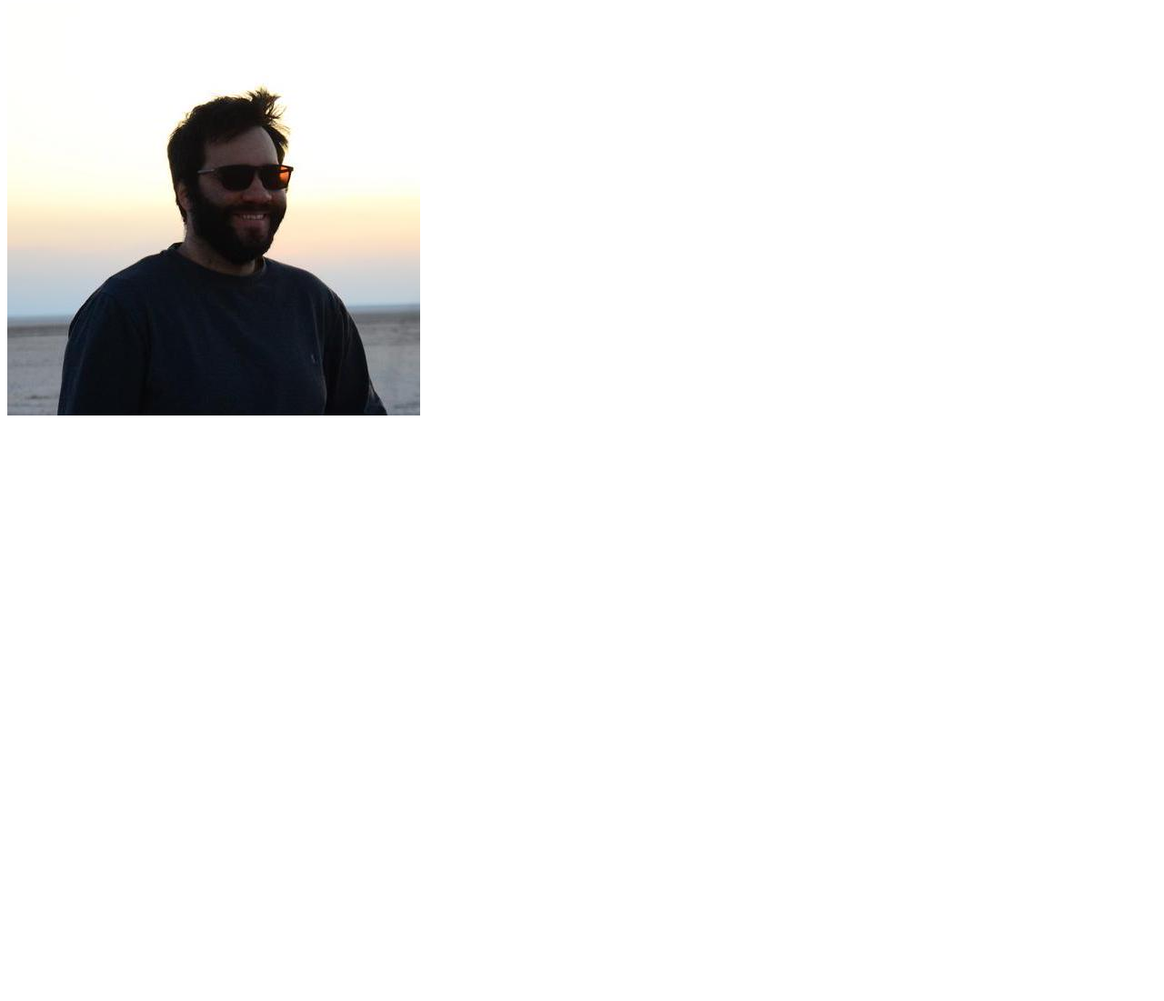
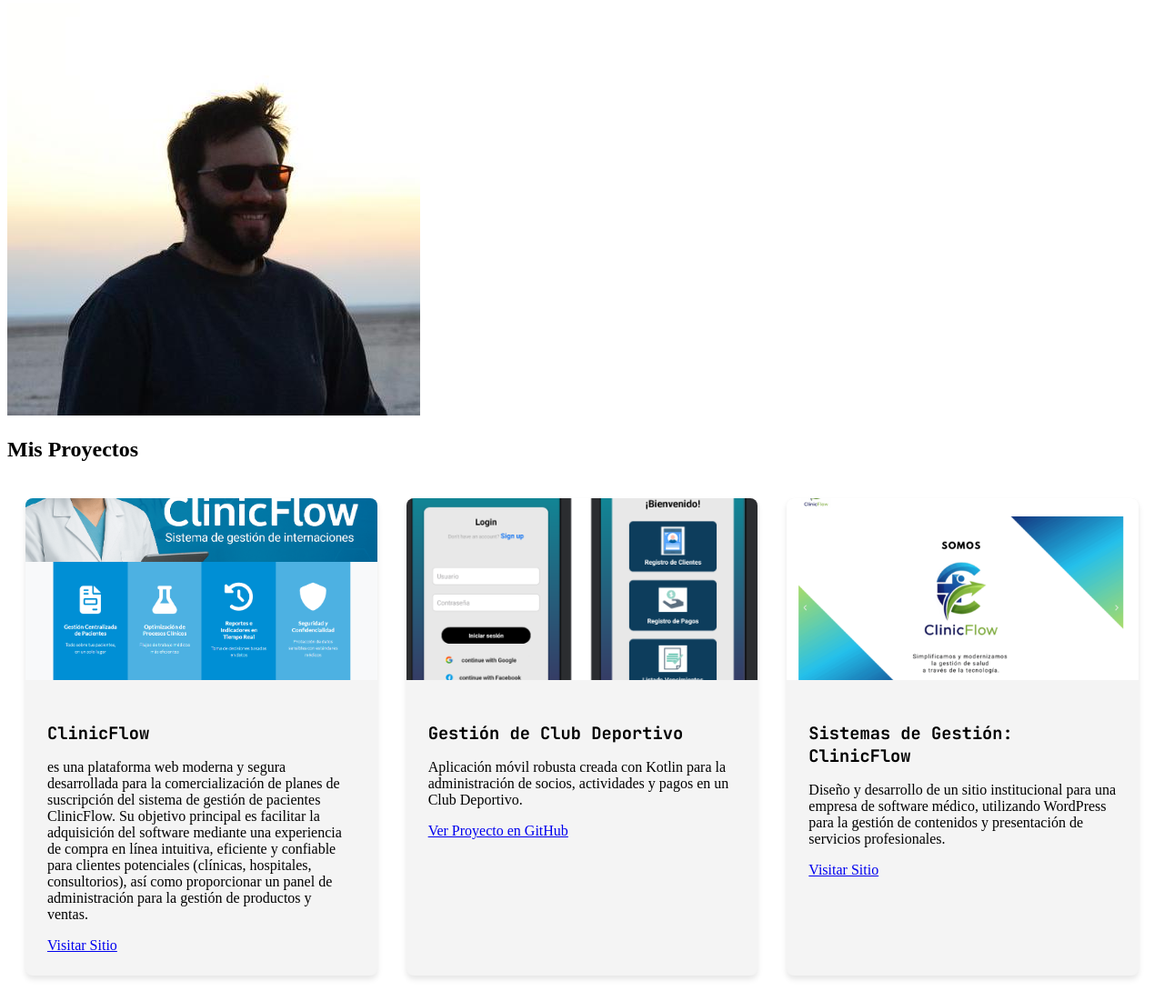
Before and after one commit to mikefink22/IFTS29-FrontEnd-FPO1, a plain HTML site: page index.html in a window 1280 px wide. Shown: the part 284-1385 px from the top of the page at 91% size. Before the commit the page ends 800 px from the top, so only its background shows below. Drawn offline with Linux system fonts and the light colour scheme.

Commit message:
feat: section - mis proyectos

```diff
--- a/css/styles.css
+++ b/css/styles.css
@@ -0,0 +1,37 @@
+/* Contenedor principal con Grid para las columnas */
+.contenedor-grid {
+    display: grid;
+    grid-template-columns: repeat(auto-fit, minmax(300px, 1fr)); /* Responsivo según el PDF */
+    gap: 2rem; /* Espaciado entre tarjetas */
+    padding: 20px;
+}
+
+/* Estilo de la tarjeta individual */
+.tarjeta {
+    background-color: #f4f4f4;
+    border-radius: 8px;
+    overflow: hidden;
+    transition: transform 0.3s ease; /* Transición obligatoria para efecto hover */
+    box-shadow: 0 4px 6px rgba(0,0,0,0.1);
+}
+
+/* Animación: Efecto hover requerido por la consigna */
+.tarjeta:hover {
+    transform: translateY(-10px); /* La tarjeta sube levemente al pasar el mouse */
+}
+
+/* Imagen responsiva dentro de la tarjeta */
+.tarjeta img {
+    width: 100%;
+    height: 200px;
+    object-fit: cover; /* Ajusta la imagen sin deformarla */
+}
+
+.tarjeta-contenido {
+    padding: 1.5rem;
+}
+
+.tarjeta-contenido h3 {
+    font-family: 'JetBrains Mono', monospace; /* Aplicación de fuente seleccionada */
+    margin-bottom: 1rem;
+}
--- a/index.html
+++ b/index.html
@@ -23,7 +23,7 @@
     <nav>
         <ul>
             <li><a href="#sobre-mi"></a>Sobre mí</li>
-            <li><a href="#proyectos"></a>Mis Proyectos</li>
+            <li><a href="#tarjetas"></a>Mis Proyectos</li>
             <li><a href="#contacto"></a>Contáctame</li>
         </ul>
     </nav>
@@ -38,8 +38,50 @@
             <img src="img/fotoPerfil.jpg"
                 alt="Foto de Mike en un paisaje abierto durante el atardecer, utilizando anteojos de sol.">
         </section>
-        <section>
 
+        <section id="tarjetas">
+            <!-- Esta sección será ampliada/mejorada con nuevos proyectos a medida que crezca mi portafolio -->
+            <h2>Mis Proyectos</h2>
+            <div class="contenedor-grid">
+                <article class="tarjeta">
+                    <img src="img/clinicflow.png"
+                        alt="Captura de pantalla de la página de inicio de ClinicFlow, sistema de gestión médica">
+                    <div class="tarjeta-contenido">
+                        <h3>ClinicFlow</h3>
+                        <p>es una plataforma web moderna y segura desarrollada para la comercialización de planes de
+                            suscripción del sistema de gestión de pacientes ClinicFlow. Su objetivo principal es
+                            facilitar la adquisición del software mediante una experiencia de compra en línea intuitiva,
+                            eficiente y confiable para clientes potenciales (clínicas, hospitales, consultorios), así
+                            como proporcionar un panel de administración para la gestión de productos y ventas.</p>
+                        <a href="https://ispc-web-2025.github.io/ClinicFlow/front" class="btn-repo"
+                            target="_blank">Visitar Sitio</a>
+                    </div>
+                </article>
+
+                <article class="tarjeta">
+                    <img src="img/club-deportivo.png"
+                        alt="Interfaz de la aplicación móvil de gestión de clubes deportivos desarrollada en Kotlin">
+                    <div class="tarjeta-contenido">
+                        <h3>Gestión de Club Deportivo</h3>
+                        <p>Aplicación móvil robusta creada con Kotlin para la administración de socios, actividades y
+                            pagos en un Club Deportivo.</p>
+                        <a href="https://github.com/IFTS29/ClubDeportivo-Mobile" class="btn-repo" target="_blank">Ver
+                            Proyecto en GitHub</a>
+                    </div>
+                </article>
+
+                <article class="tarjeta">
+                    <img src="img/clinicflow-wp.png"
+                        alt="Captura de pantalla del sitio web ClinicFlow desarrollado en WordPress">
+                    <div class="tarjeta-contenido">
+                        <h3>Sistemas de Gestión: ClinicFlow</h3>
+                        <p>Diseño y desarrollo de un sitio institucional para una empresa de software médico, utilizando
+                            WordPress para la gestión de contenidos y presentación de servicios profesionales.</p>
+
+                        <a href="https://clinicflow.com.ar/" class="btn-proyecto" target="_blank">Visitar Sitio</a>
+                    </div>
+                </article>
+            </div>
         </section>
         <section></section>
         <section></section>
```
Also changed, not shown: img/clinicflow-wp.png (added), img/clinicflow.png (added), img/club-deportivo.png (added).
